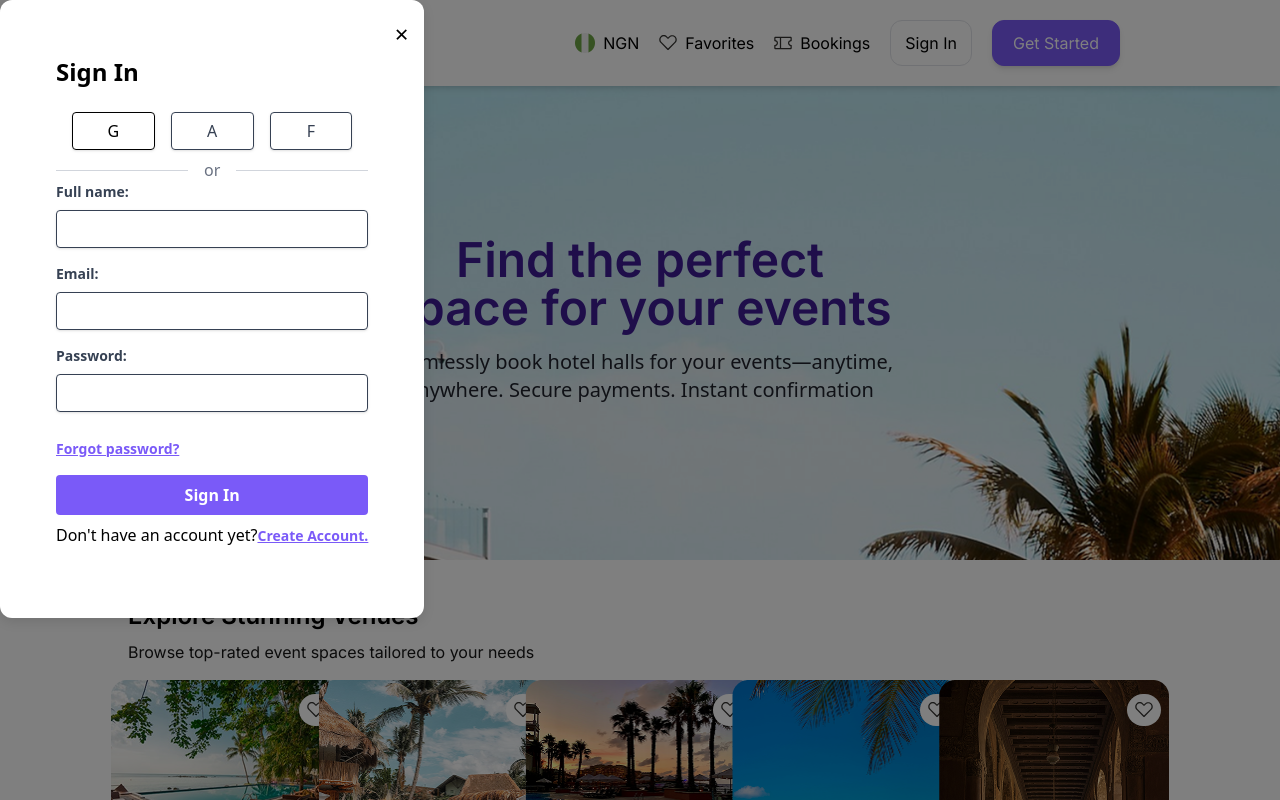
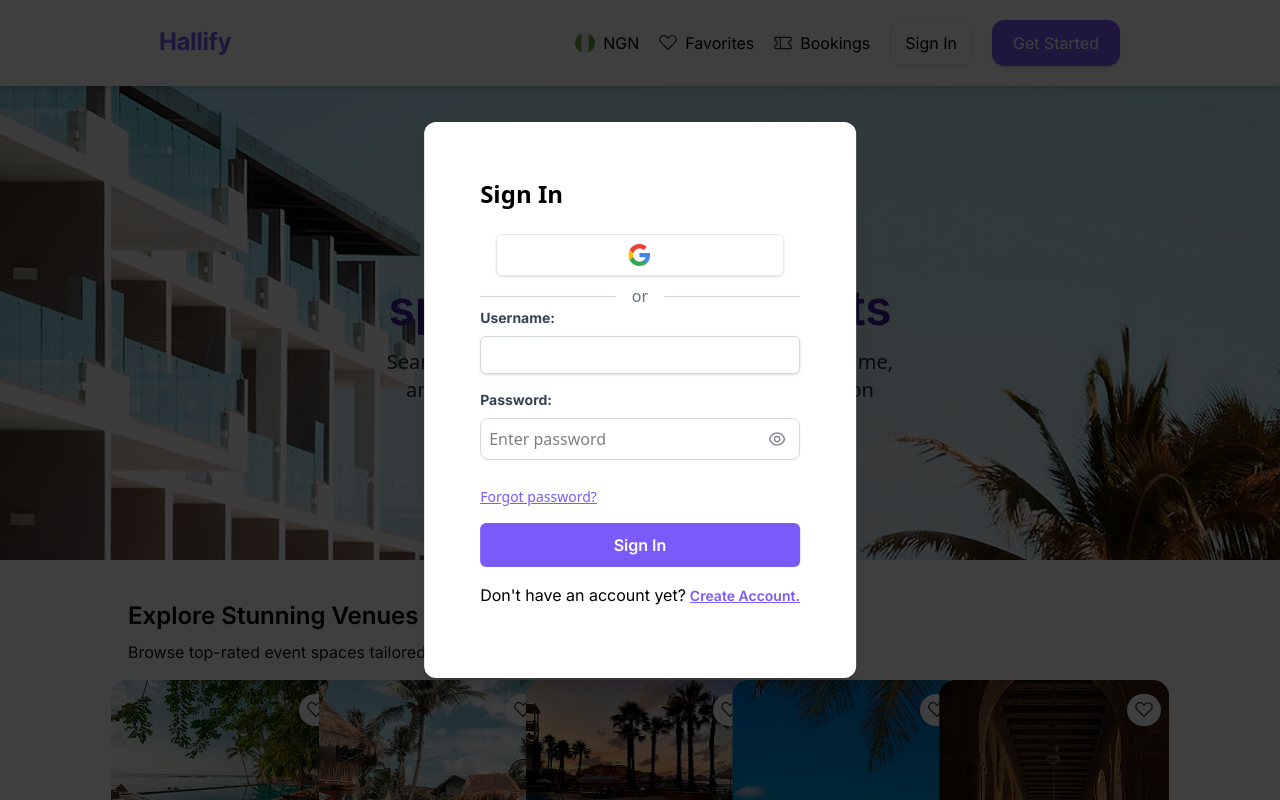
Before and after one commit to sam-c14/hallify-frontend, a React (Vite) app: page / in a window 1280 px wide. Both pictures are taken after a click on the button "Sign In". Shown: the top 800 px of the page. Built offline with nearby package versions, Linux system fonts and the light colour scheme.

Commit message:
Complete authentication screens

```diff
--- /dev/null
+++ b/src/assets/icons/eye-slash.jsx
@@ -0,0 +1,33 @@
+const EyeSlashIcon = ({ className = "w-5 h-5", ...props }) => (
+  <svg
+    xmlns="http://www.w3.org/2000/svg"
+    viewBox="0 0 20 20"
+    fill="none"
+    className={className}
+    {...props}
+  >
+    <path
+      d="M2.5 2.5L17.5 17.5"
+      stroke="#868C98"
+      strokeWidth="1.5"
+      strokeLinecap="round"
+    />
+    <path
+      d="M10 3.25C14.044 3.25 17.4085 6.16 18.1142 10C17.8312 11.5135 17.1278 12.893 16.1013 14.0112L5.9887 3.89874C7.10703 2.87222 8.48654 2.16882 10 3.25Z"
+      stroke="#868C98"
+      strokeWidth="1.5"
+    />
+    <path
+      d="M10 15.25C8.47039 15.2497 6.9862 14.7301 5.79035 13.7764C4.5945 12.8226 3.75781 11.4912 3.41724 10C3.57994 9.31366 3.85556 8.6653 4.23023 8.0797L11.9203 15.7698C11.3347 16.1444 10.6863 16.42 10 16.5827Z"
+      stroke="#868C98"
+      strokeWidth="1.5"
+    />
+    <path
+      d="M13.375 10C13.375 10.8951 13.0194 11.7535 12.3865 12.3865C11.7535 13.0194 10.8951 13.375 10 13.375C9.10489 13.375 8.24644 13.0194 7.61351 12.3865C6.98057 11.7535 6.62499 10.8951 6.62499 10C6.62499 9.10489 6.98057 8.24645 7.61351 7.61351C8.24644 6.98058 9.10489 6.625 10 6.625C10.8951 6.625 11.7535 6.98058 12.3865 7.61351C13.0194 8.24645 13.375 9.10489 13.375 10Z"
+      stroke="#868C98"
+      strokeWidth="1.5"
+    />
+  </svg>
+);
+
+export default EyeSlashIcon;
--- /dev/null
+++ b/src/assets/icons/eye.jsx
@@ -0,0 +1,18 @@
+const Eye = () => {
+  return (
+    <svg
+      width="20"
+      height="20"
+      viewBox="0 0 20 20"
+      fill="none"
+      xmlns="http://www.w3.org/2000/svg"
+    >
+      <path
+        d="M9.99999 3.25C14.044 3.25 17.4085 6.16 18.1142 10C17.4092 13.84 14.044 16.75 9.99999 16.75C5.95599 16.75 2.59149 13.84 1.88574 10C2.59074 6.16 5.95599 3.25 9.99999 3.25ZM9.99999 15.25C11.5296 15.2497 13.0138 14.7301 14.2096 13.7764C15.4055 12.8226 16.2422 11.4912 16.5827 10C16.2409 8.50998 15.4037 7.18 14.208 6.22752C13.0122 5.27504 11.5287 4.7564 9.99999 4.7564C8.47126 4.7564 6.98776 5.27504 5.79202 6.22752C4.59629 7.18 3.75907 8.50998 3.41724 10C3.75781 11.4912 4.5945 12.8226 5.79035 13.7764C6.9862 14.7301 8.47039 15.2497 9.99999 15.25ZM9.99999 13.375C9.10489 13.375 8.24644 13.0194 7.61351 12.3865C6.98057 11.7535 6.62499 10.8951 6.62499 10C6.62499 9.10489 6.98057 8.24645 7.61351 7.61351C8.24644 6.98058 9.10489 6.625 9.99999 6.625C10.8951 6.625 11.7535 6.98058 12.3865 7.61351C13.0194 8.24645 13.375 9.10489 13.375 10C13.375 10.8951 13.0194 11.7535 12.3865 12.3865C11.7535 13.0194 10.8951 13.375 9.99999 13.375ZM9.99999 11.875C10.4973 11.875 10.9742 11.6775 11.3258 11.3258C11.6774 10.9742 11.875 10.4973 11.875 10C11.875 9.50272 11.6774 9.02581 11.3258 8.67417C10.9742 8.32254 10.4973 8.125 9.99999 8.125C9.50271 8.125 9.0258 8.32254 8.67417 8.67417C8.32254 9.02581 8.12499 9.50272 8.12499 10C8.12499 10.4973 8.32254 10.9742 8.67417 11.3258C9.0258 11.6775 9.50271 11.875 9.99999 11.875Z"
+        fill="#868C98"
+      />
+    </svg>
+  );
+};
+
+export default Eye;
--- /dev/null
+++ b/src/assets/icons/google.jsx
@@ -0,0 +1,30 @@
+const Google = () => {
+  return (
+    <svg
+      width="25"
+      height="24"
+      viewBox="0 0 25 24"
+      fill="none"
+      xmlns="http://www.w3.org/2000/svg"
+    >
+      <path
+        d="M22.8935 12.25C22.8935 11.47 22.8235 10.72 22.6935 10H12.3335V14.255H18.2535C17.9985 15.63 17.2235 16.795 16.0585 17.575V20.335H19.6135C21.6935 18.42 22.8935 15.6 22.8935 12.25Z"
+        fill="#4285F4"
+      />
+      <path
+        d="M12.3334 23.0001C15.3034 23.0001 17.7934 22.0151 19.6134 20.3351L16.0584 17.5751C15.0734 18.2351 13.8134 18.6251 12.3334 18.6251C9.46842 18.6251 7.04342 16.6901 6.17842 14.0901H2.50342V16.9401C4.31342 20.5351 8.03342 23.0001 12.3334 23.0001Z"
+        fill="#34A853"
+      />
+      <path
+        d="M6.1785 14.0896C5.9585 13.4296 5.8335 12.7246 5.8335 11.9996C5.8335 11.2746 5.9585 10.5696 6.1785 9.90957V7.05957H2.5035C1.7335 8.59243 1.33282 10.2842 1.3335 11.9996C1.3335 13.7746 1.7585 15.4546 2.5035 16.9396L6.1785 14.0896Z"
+        fill="#FBBC05"
+      />
+      <path
+        d="M12.3334 5.375C13.9484 5.375 15.3984 5.93 16.5384 7.02L19.6934 3.865C17.7884 2.09 15.2984 1 12.3334 1C8.03342 1 4.31342 3.465 2.50342 7.06L6.17842 9.91C7.04342 7.31 9.46842 5.375 12.3334 5.375Z"
+        fill="#EA4335"
+      />
+    </svg>
+  );
+};
+
+export default Google;
--- a/src/components/ModalWrapper.jsx
+++ b/src/components/ModalWrapper.jsx
@@ -1,18 +1,9 @@
-import React, { useRef } from "react";
+import React, { useRef, useEffect } from "react";
 
-// type ModalWrapperProps = {
-//   isOpen: boolean;
-//   onClose: () => void;
-//   children: ReactNode;
-//   fullscreen?: boolean;
-// };
-
-const ModalWrapper = ({ isOpen, onClose, children, fullscreen }) => {
-  // I changed this from useRef<HTMLDialogElement> to useRef(null) - Samuel Bassey John
+const ModalWrapper = ({ isOpen, onClose, children }) => {
   const dialogRef = useRef(null);
 
-  // Open/Close dialog when isOpen changes
-  React.useEffect(() => {
+  useEffect(() => {
     if (isOpen) {
       dialogRef.current?.showModal();
     } else {
@@ -20,20 +11,30 @@ const ModalWrapper = ({ isOpen, onClose, children, fullscreen }) => {
     }
   }, [isOpen]);
 
+  if (!isOpen) return null; // Ensure nothing renders when closed
+
   return (
+    <div className="fixed inset-0 flex justify-center items-center bg-black/50 w-screen h-screen">
       <dialog
         ref={dialogRef}
-      className={`modal-wrapper ${fullscreen ? "dialog-fullscreen" : ""}`}
-      onClose={onClose}
+        className="bg-white p-6 rounded-lg shadow-lg"
+        style={{
+          position: "fixed", // Force it to obey centering rules
+          top: "50%",
+          left: "50%",
+          transform: "translate(-50%, -50%)", // Perfect centering trick
+          border: "none",
+          maxWidth: "90vw",
+          maxHeight: "80vh",
+          overflow: "auto",
+        }}
         onClick={(e) => {
           if (e.target === dialogRef.current) onClose();
         }}
       >
-      <button className="dialog-close" onClick={onClose}>
-        &times;
-      </button>
         {children}
       </dialog>
+    </div>
   );
 };
 
--- a/src/components/Navbar.jsx
+++ b/src/components/Navbar.jsx
@@ -14,18 +14,18 @@ import SignInModalContent from "./SignInModal";
 const Navbar = () => {
   const [isOpen, setIsOpen] = useState(false); // State for mobile menu
   const [isSignInModalOpen, setIsSignInModalOpen] = useState(false); // NEW STATE: for Sign-in Modal visibility
+  const [authState, setAuthState] = useState("sign-up");
 
   // Function to open the Sign-in Modal
-  const openSignInModal = () => {
+  const openAuthModal = (authState) => {
     setIsSignInModalOpen(true);
+    setAuthState(authState);
   };
 
   // Function to close the Sign-in Modal
   const closeSignInModal = () => {
     setIsSignInModalOpen(false);
   };
-
-  XMark; // This line is still not doing anything useful as it is. You can remove it or use it if needed later.
 
   const navLinks = [
     { icon: <NigerianFlag />, text: "NGN" },
@@ -50,11 +50,14 @@ const Navbar = () => {
         ))}
         <button
           className="rounded-xl lg:text-base text-sm shadow-none px-3.5 py-2.5 border border-[#E2E4E9] font-inter shadow-md hover:scale-105 transition-all"
-          onClick={openSignInModal} // ADDED: openSignInModal on click
+          onClick={() => openAuthModal("sign-in")} // ADDED: openAuthModal on click
         >
           Sign In
         </button>
-        <button className="rounded-xl lg:text-base text-sm px-5 py-2.5 border border-purple-500 font-inter shadow-md bg-purple-500 text-white hover:text-purple-500 hover:bg-transparent transition-all">
+        <button
+          onClick={() => openAuthModal("sign-up")}
+          className="rounded-xl lg:text-base text-sm px-5 py-2.5 border border-purple-500 font-inter shadow-md bg-purple-500 text-white hover:text-purple-500 hover:bg-transparent transition-all"
+        >
           Get Started
         </button>
       </div>
@@ -81,11 +84,14 @@ const Navbar = () => {
           ))}
           <button
             className="rounded-xl text-sm shadow-none px-3.5 py-2.5 border border-[#E2E4E9] font-inter shadow-md w-full hover:scale-105 transition-all"
-            onClick={openSignInModal} // ADDED: openSignInModal on click
+            onClick={() => openAuthModal("sign-in")} // ADDED: openAuthModal on click
           >
             Sign In
           </button>
-          <button className="rounded-xl text-sm px-5 py-2.5 border border-purple-500 font-inter shadow-md bg-purple-500 text-white w-full hover:text-purple-500 hover:bg-transparent transition-all">
+          <button
+            onClick={() => openAuthModal("sign-up")}
+            className="rounded-xl text-sm px-5 py-2.5 border border-purple-500 font-inter shadow-md bg-purple-500 text-white w-full hover:text-purple-500 hover:bg-transparent transition-all"
+          >
             Get Started
           </button>
         </div>
@@ -93,7 +99,10 @@ const Navbar = () => {
 
       {/* Sign-in Modal Wrapper */}
       <ModalWrapper isOpen={isSignInModalOpen} onClose={closeSignInModal}>
-        <SignInModalContent onClose={closeSignInModal} />
+        <SignInModalContent
+          onClose={closeSignInModal}
+          isSignUp={authState === "sign-up"}
+        />
       </ModalWrapper>
     </div>
   );
--- /dev/null
+++ b/src/components/PasswordInput.jsx
@@ -0,0 +1,28 @@
+import React, { useState } from "react";
+import Eye from "../assets/icons/eye";
+import EyeSlash from "../assets/icons/eye-slash";
+
+const PasswordInput = ({ value, onChange, placeholder = "Enter password" }) => {
+  const [showPassword, setShowPassword] = useState(false);
+
+  return (
+    <div className="relative w-full border border-gray-300 rounded-lg focus-within:ring-2 focus-within:ring-blue-500 transition">
+      <input
+        type={showPassword ? "text" : "password"}
+        value={value}
+        onChange={onChange}
+        placeholder={placeholder}
+        className="w-full p-2 pr-10 bg-transparent outline-none focus:ring-0 focus:outline-none"
+      />
+      <button
+        type="button"
+        className="absolute inset-y-0 right-3 flex items-center"
+        onClick={() => setShowPassword((prev) => !prev)}
+      >
+        {!showPassword ? <Eye /> : <EyeSlash />}
+      </button>
+    </div>
+  );
+};
+
+export default PasswordInput;
--- a/src/components/SignInModal.jsx
+++ b/src/components/SignInModal.jsx
@@ -1,38 +1,86 @@
-import React from 'react';
-import DividerWithText from './DividerWithText'
+import React, { useState } from "react";
+import DividerWithText from "./DividerWithText";
+import Google from "../assets/icons/google";
+import PasswordInput from "./PasswordInput";
 
-const SignInModalContent = ({ onClose }) => {
-    return (<div className="bg-white p-8 rounded-md">
-        <h2 className="text-2xl font-bold mb-4">Sign In</h2>
+const SignInModalContent = ({ onClose, isSignUp = true }) => {
+  const [form, setForm] = useState({
+    username: "",
+    email: "",
+    password: "",
+  });
+
+  const handleFormChange = (key, value) => {
+    setForm((prev) => {
+      return {
+        ...prev,
+        [key]: value,
+      };
+    });
+  };
+
+  return (
+    <div className="bg-white p-8 w-full">
+      <h2 className="text-2xl font-bold mb-4">Sign {isSignUp ? "Up" : "In"}</h2>
       <div className="flex items-center p-2">
-            <button className="shadow appearance-none border rounded w-full px-3 mx-2 py-2 mtext-gray-700 leading-tight" type="button">
-                G
+        <button
+          className="shadow appearance-none border rounded-md w-full px-3 mx-2 py-2 grid place-items-center border-gray-200 hover:bg-purple-500 transition-colors"
+          type="button"
+        >
+          <Google />
         </button>
-            <button className="shadow appearance-none border rounded w-full px-3 mx-2 py-2 text-gray-700 leading-tight" type="button">
-                A
-            </button>
-            <button className="shadow appearance-none border rounded w-full px-3 mx-2 py-2 text-gray-700 leading-tight" type="button">
-                F
-            </button>
-
       </div>
-        <div><DividerWithText text={"or"} /></div>
+      <div>
+        <DividerWithText text={"or"} />
+      </div>
 
       <div className="mb-4">
-            <label htmlFor="text" className="block text-gray-700 text-sm font-bold mb-2">Full name:</label>
-            <input type="text" id="full_name" className="shadow appearance-none border rounded w-full py-2 px-3 text-gray-700 leading-tight focus:outline-none focus:shadow-outline" />
+        <label
+          htmlFor="text"
+          className="block font-inter text-gray-700 text-sm font-bold mb-2"
+        >
+          Username:
+        </label>
+        <input
+          type="text"
+          id="user_name"
+          value={form.username}
+          onChange={({ target }) => handleFormChange("username", target.value)}
+          className="shadow appearance-none border border-gray-300 rounded-md w-full py-2 px-3 text-gray-700 leading-tight focus:outline-none focus:shadow-outline"
+        />
       </div>
+      {isSignUp && (
         <div className="mb-4">
-            <label htmlFor="email" className="block text-gray-700 text-sm font-bold mb-2">Email:</label>
-            <input type="email" id="email" className="shadow appearance-none border rounded w-full py-2 px-3 text-gray-700 leading-tight focus:outline-none focus:shadow-outline" />
+          <label
+            htmlFor="email"
+            className="block font-inter text-gray-700 text-sm font-bold mb-2"
+          >
+            Email:
+          </label>
+          <input
+            type="email"
+            id="email"
+            value={form.email}
+            onChange={({ target }) => handleFormChange("email", target.value)}
+            className="shadow appearance-none border border-gray-300 rounded-md w-full py-2 px-3 text-gray-700 leading-tight focus:outline-none focus:shadow-outline"
+          />
         </div>
+      )}
       <div className="mb-6">
-            <label htmlFor="password" className="block text-gray-700 text-sm font-bold mb-2">Password:</label>
-            <input type="password" id="password" className="shadow appearance-none border rounded w-full py-2 px-3 text-gray-700 leading-tight focus:outline-none focus:shadow-outline" />
+        <label
+          htmlFor="password"
+          className="block font-inter text-gray-700 text-sm font-bold mb-2"
+        >
+          Password:
+        </label>
+        <PasswordInput
+          value={form.password}
+          onChange={({ target }) => handleFormChange("password", target.value)}
+        />
       </div>
       <button
         type="button" // Use type="button" to prevent form submission
-            className="inline-block align-baseline font-bold text-sm text-purple-500 hover:text-purple-800 focus:outline-none mb-4 underline" // Tailwind classes for text button style
+        className="inline-block align-baseline font-normal text-sm text-purple-500 hover:text-purple-800 focus:outline-none mb-4 underline" // Tailwind classes for text button style
         onClick={() => {
           alert("Forgot password clicked! (Functionality to be implemented)"); // Placeholder action
           // In a real app, you'd trigger password reset logic here
@@ -41,18 +89,23 @@ const SignInModalContent = ({ onClose }) => {
         Forgot password?
       </button>
       <div className="flex items-center mb-2">
-            <button className="bg-purple-500 hover:bg-purple-700 text-white font-bold py-2 w-full rounded focus:outline-none focus:shadow-outline" type="button">
+        <button
+          className="bg-purple-500 font-inter hover:bg-purple-700 text-white font-semibold py-2.5 w-full rounded-md focus:outline-none focus:shadow-outline"
+          type="button"
+        >
           Sign In
         </button>
-
       </div>
-        <div className='flex '>
-            <span>Don't have an account yet?</span> <div>
+      <div className="flex gap-x-1 mt-4">
+        <span className="font-inter">Don't have an account yet?</span>{" "}
+        <div>
           <button
             type="button" // Use type="button" to prevent form submission
-                    className="inline-block align-baseline font-bold text-sm text-purple-500 hover:text-purple-800 focus:outline-none mb-4 underline" // Tailwind classes for text button style
+            className="inline-block font-inter align-baseline font-semibold text-sm text-purple-500 hover:text-purple-800 focus:outline-none mb-4 underline" // Tailwind classes for text button style
             onClick={() => {
-                        alert("Forgot password clicked! (Functionality to be implemented)"); // Placeholder action
+              alert(
+                "Forgot password clicked! (Functionality to be implemented)"
+              ); // Placeholder action
               // In a real app, you'd trigger password reset logic here
             }}
           >
@@ -60,7 +113,8 @@ const SignInModalContent = ({ onClose }) => {
           </button>
         </div>
       </div>
-    </div>);
+    </div>
+  );
 };
 
 export default SignInModalContent;
--- a/src/styles/components/modal-wrapper.css
+++ /dev/null
@@ -1,58 +0,0 @@
-/* modal-wrapper.css */
-
-/* Base dialog styling */
-.modal-wrapper {
-  border: none;
-  padding: 1.5rem;
-  border-radius: 0.75rem;
-  box-shadow: 0 4px 12px rgba(0, 0, 0, 0.1);
-  background: white;
-  max-width: 90vw;
-  max-height: 80vh;
-  overflow: auto;
-  transition: opacity 0.3s ease;
-}
-
-/* Center dialog overlay */
-.modal-wrapper::backdrop {
-  background: rgba(0, 0, 0, 0.5);
-  animation: fadeIn 0.3s ease;
-  display: flex;
-  justify-content: center;
-  align-items: center;
-}
-
-/* Opened state */
-.modal-wrapper[open] {
-  opacity: 1;
-}
-
-/* Fullscreen modal */
-.dialog-fullscreen {
-  width: 100vw;
-  height: 100vh;
-  margin: 0;
-  border-radius: 0;
-}
-
-/* Close button */
-.dialog-close {
-  position: absolute;
-  top: 1rem;
-  right: 1rem;
-  cursor: pointer;
-  background: transparent;
-  border: none;
-  font-size: 1.5rem;
-}
-
-/* Fade-in animation */
-@keyframes fadeIn {
-  from {
-    opacity: 0;
-  }
-
-  to {
-    opacity: 1;
-  }
-}
--- a/src/styles/globals.css
+++ b/src/styles/globals.css
@@ -11,8 +11,8 @@ dialog {
   border: none;
   padding: 1.5rem;
   border-radius: 0.75rem;
-  box-shadow: 0 4px 12px rgba(0, 0, 0, 0.1);
-  background: white;
+  /* box-shadow: 0 4px 12px rgba(0, 0, 0, 0.1); */
+  /* background: white; */
   max-width: 90vw;
   /* Responsive */
   max-height: 80vh;
```
Lines whose indentation alone changed are shown as unchanged.
